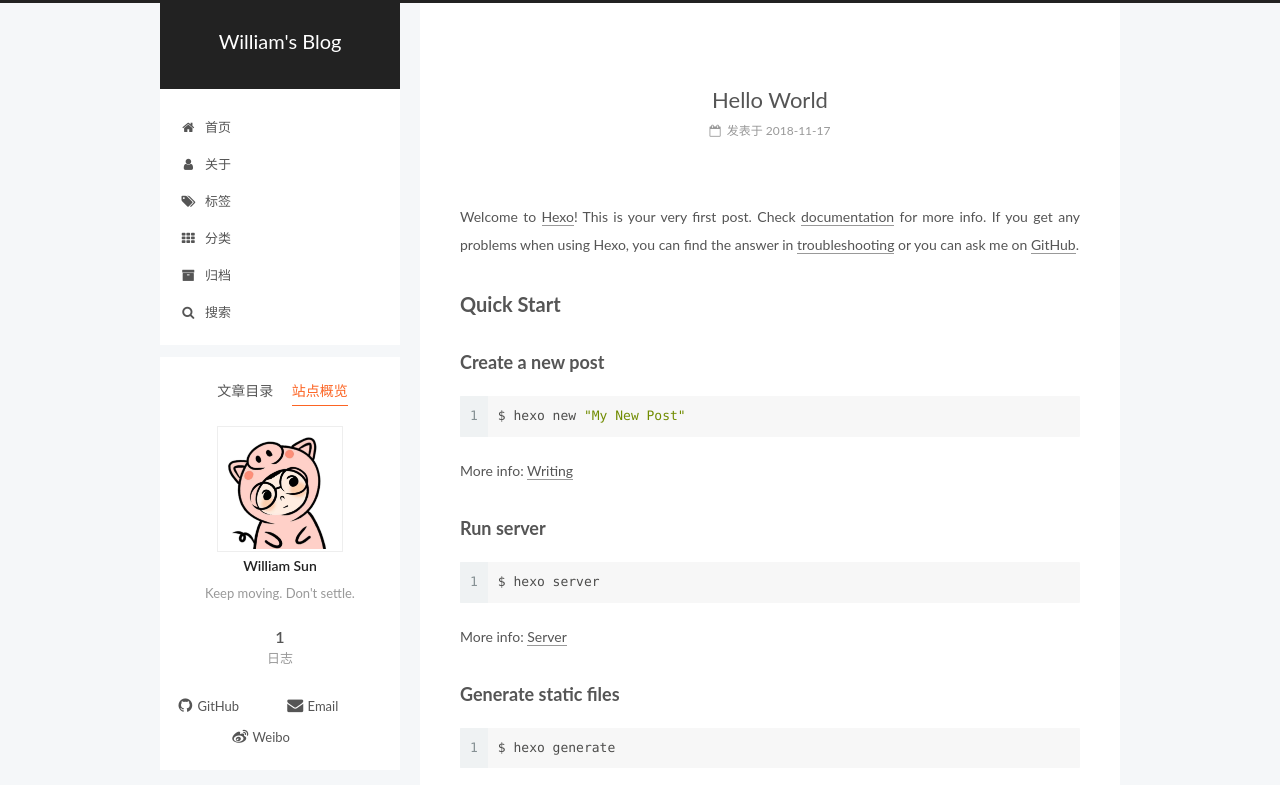
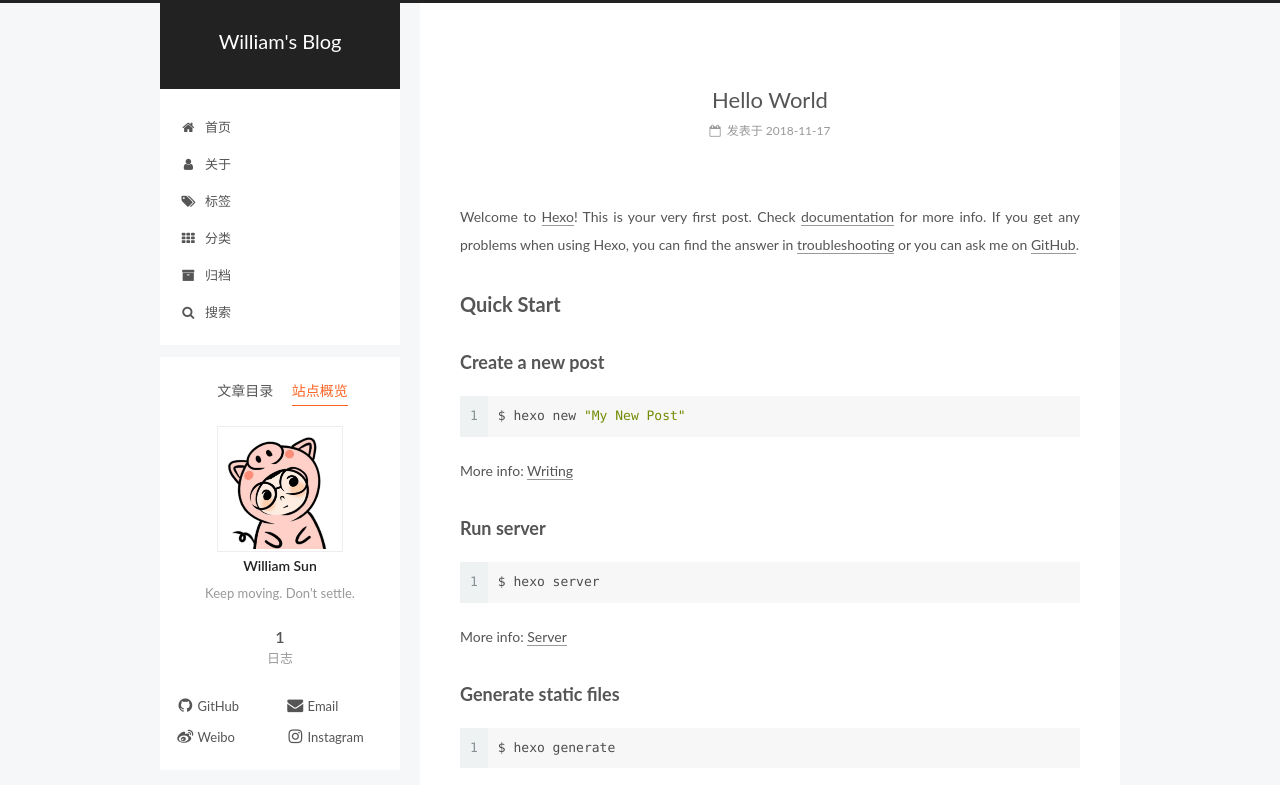
Before and after one commit to William0617/William0617.github.io, a plain HTML site: page 2018/11/17/hello-world/index.html in a window 1280 px wide. Both pictures are taken after a click on the item "站点概览". Shown: the top 785 px of the page. Drawn offline with Linux system fonts and the light colour scheme; some packages are replaced by stand-ins of ours; a script that the page names is missing.

Commit message:
Site updated: 2018-11-18 14:11:17

```diff
--- a/2018/11/17/hello-world/index.html
+++ b/2018/11/17/hello-world/index.html
@@ -498,6 +498,12 @@
                     <a href="http://weibo.com/your-user-name" target="_blank" title="Weibo">
 
                         <i class="fa fa-fw fa-weibo"></i>Weibo</a>
+                  </span>
+
+                  <span class="links-of-author-item">
+                    <a href="https://www.instagram.com/wenliangsun0_0/" target="_blank" title="Instagram">
+
+                        <i class="fa fa-fw fa-instagram"></i>Instagram</a>
                   </span>
 
             </div>
--- a/css/main.css
+++ b/css/main.css
@@ -1823,7 +1823,7 @@ pre .javascript .function {
   width: 4px;
   height: 4px;
   border-radius: 50%;
-  background: #ffde91;
+  background: #665408;
 }
 .links-of-blogroll {
   font-size: 13px;
```
Also changed, not shown: about/index.html (+6 -0 lines), archives/2018/11/index.html (+6 -0 lines), archives/2018/index.html (+6 -0 lines), archives/index.html (+6 -0 lines), categories/index.html (+6 -0 lines), index.html (+6 -0 lines), tags/index.html (+6 -0 lines).
